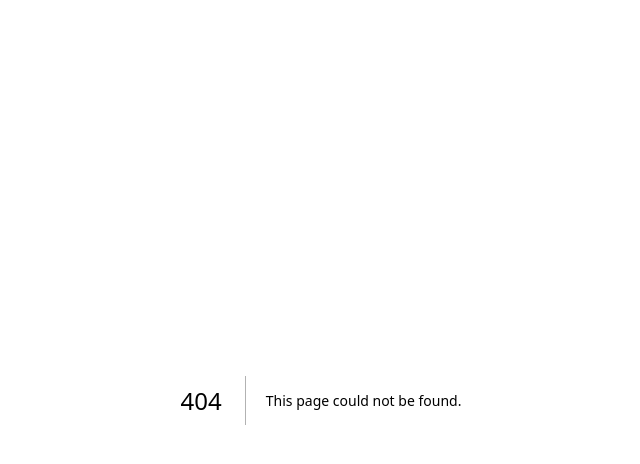
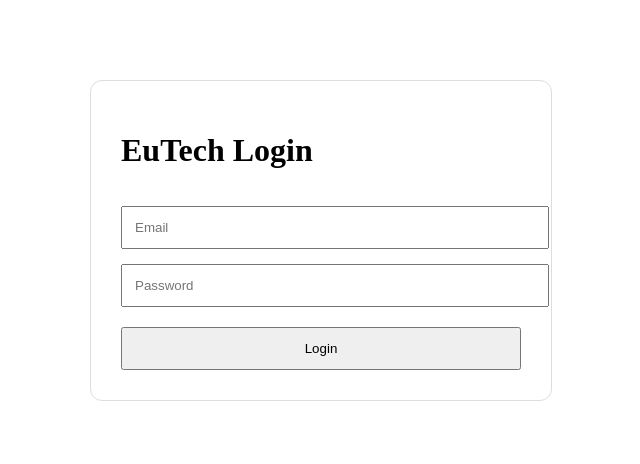
Before and after one commit to eugenewisdom257-create/Eutech, a Next.js app: page /app/login in a window 1280 px wide. Before the commit this address had no page. Shown: the top 464 px of the page, without its empty margins (319-959 px from the left). Built offline with nearby package versions, Linux system fonts and the light colour scheme.

Commit message:
Create app/login/page.js

```diff
--- /dev/null
+++ b/app/app/login/page.js
@@ -0,0 +1,41 @@
+export default function LoginPage() {
+  return (
+    <div style={{
+      maxWidth: 400,
+      margin: "80px auto",
+      padding: 30,
+      border: "1px solid #ddd",
+      borderRadius: 12
+    }}>
+      <h1>EuTech Login</h1>
+
+      <input
+        type="email"
+        placeholder="Email"
+        style={{
+          width:"100%",
+          padding:12,
+          marginTop:15
+        }}
+      />
+
+      <input
+        type="password"
+        placeholder="Password"
+        style={{
+          width:"100%",
+          padding:12,
+          marginTop:15
+        }}
+      />
+
+      <button style={{
+        marginTop:20,
+        padding:12,
+        width:"100%"
+      }}>
+        Login
+      </button>
+    </div>
+  );
+}
```
